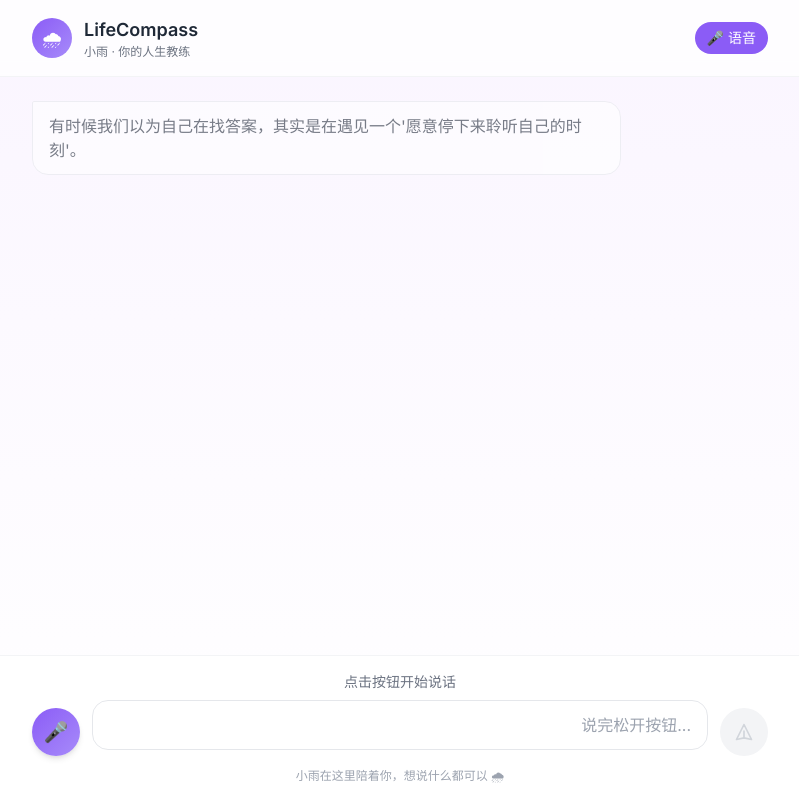
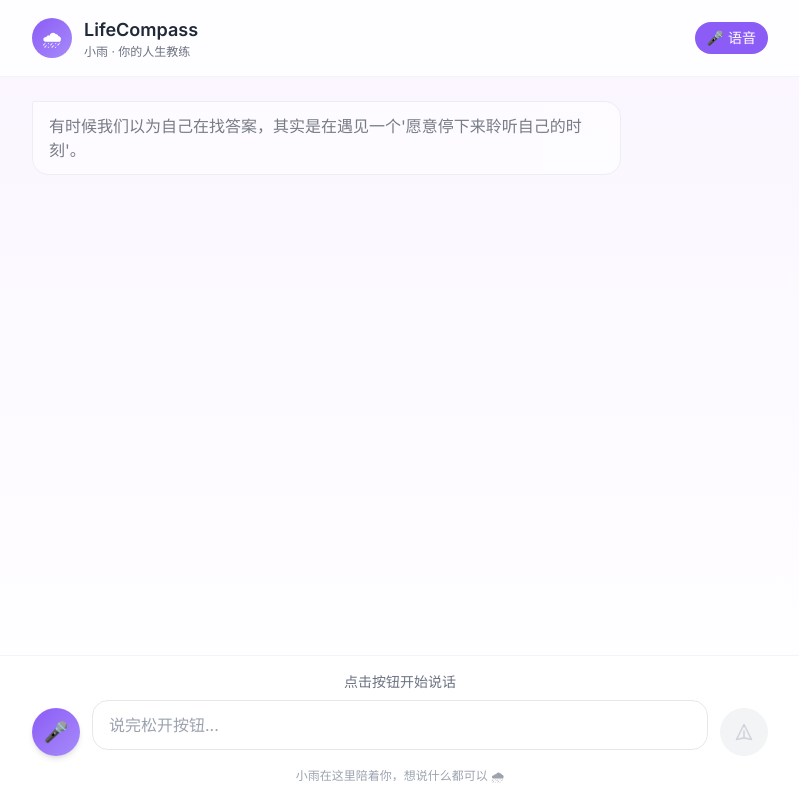
Before and after one commit to michaelqt007/lifecompass, a Next.js app: page / in a window 1280 px wide. Shown: the whole page, without its empty margins (240-1039 px from the left). Built offline with nearby package versions, Linux system fonts and the light colour scheme.

Commit message:
Fix: 输入框与用户气泡文字统一左对齐

```diff
--- a/src/app/globals.css
+++ b/src/app/globals.css
@@ -40,7 +40,7 @@ body {
 }
 
 .message-user > p {
-  @apply bg-primary text-white rounded-2xl rounded-tr-sm px-4 py-3 inline-block text-right;
+  @apply bg-primary text-white rounded-2xl rounded-tr-sm px-4 py-3 inline-block text-left;
   max-width: 80%;
 }
 
--- a/src/app/page.tsx
+++ b/src/app/page.tsx
@@ -381,7 +381,7 @@ export default function Home() {
                 onChange={(e) => setInput(e.target.value)}
                 onKeyPress={handleKeyPress}
                 placeholder={isVoiceMode ? "说完松开按钮..." : "输入你想说的..."}
-                className="w-full resize-none rounded-2xl border border-gray-200 px-4 py-3 input-focus bg-white/50 backdrop-blur-sm transition-all text-right leading-6"
+                className="w-full resize-none rounded-2xl border border-gray-200 px-4 py-3 input-focus bg-white/50 backdrop-blur-sm transition-all text-left leading-6"
                 rows={1}
                 style={{
                   minHeight: '48px',
```
